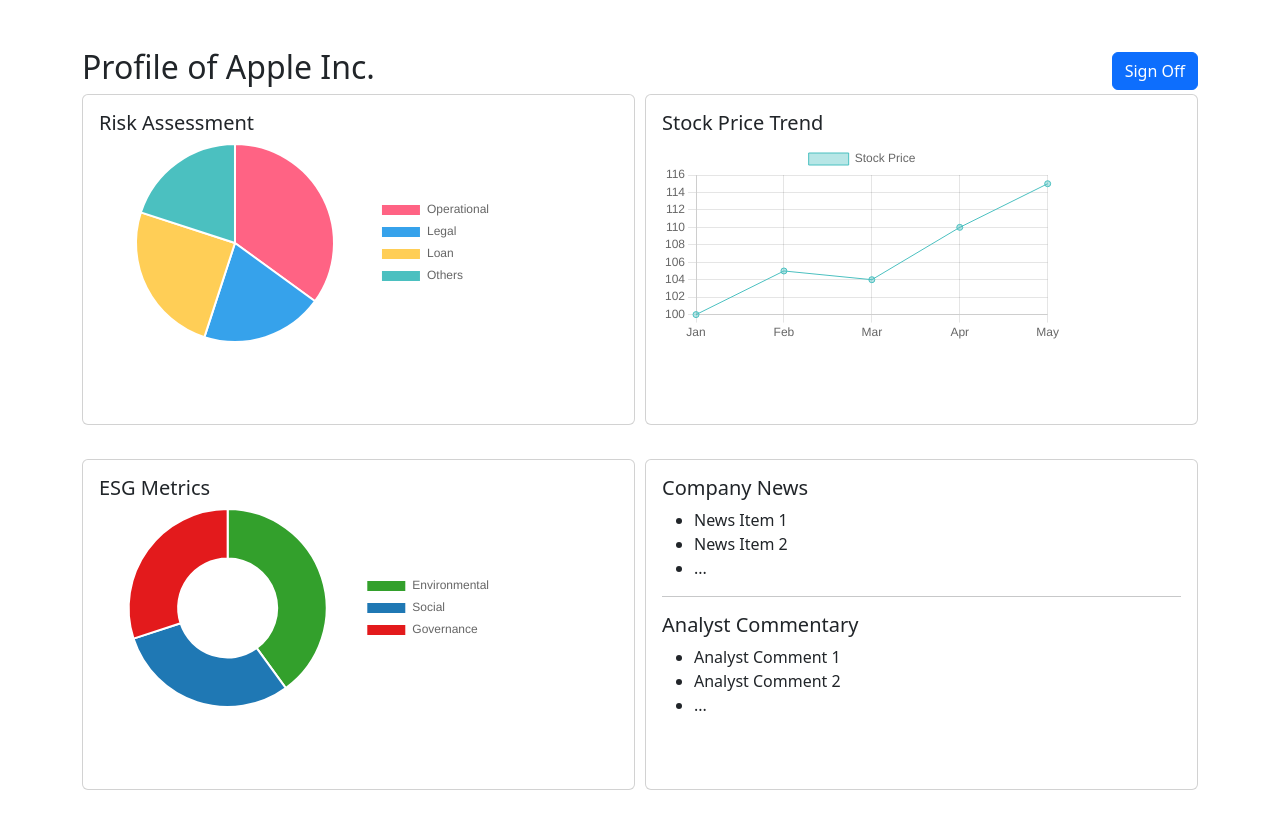
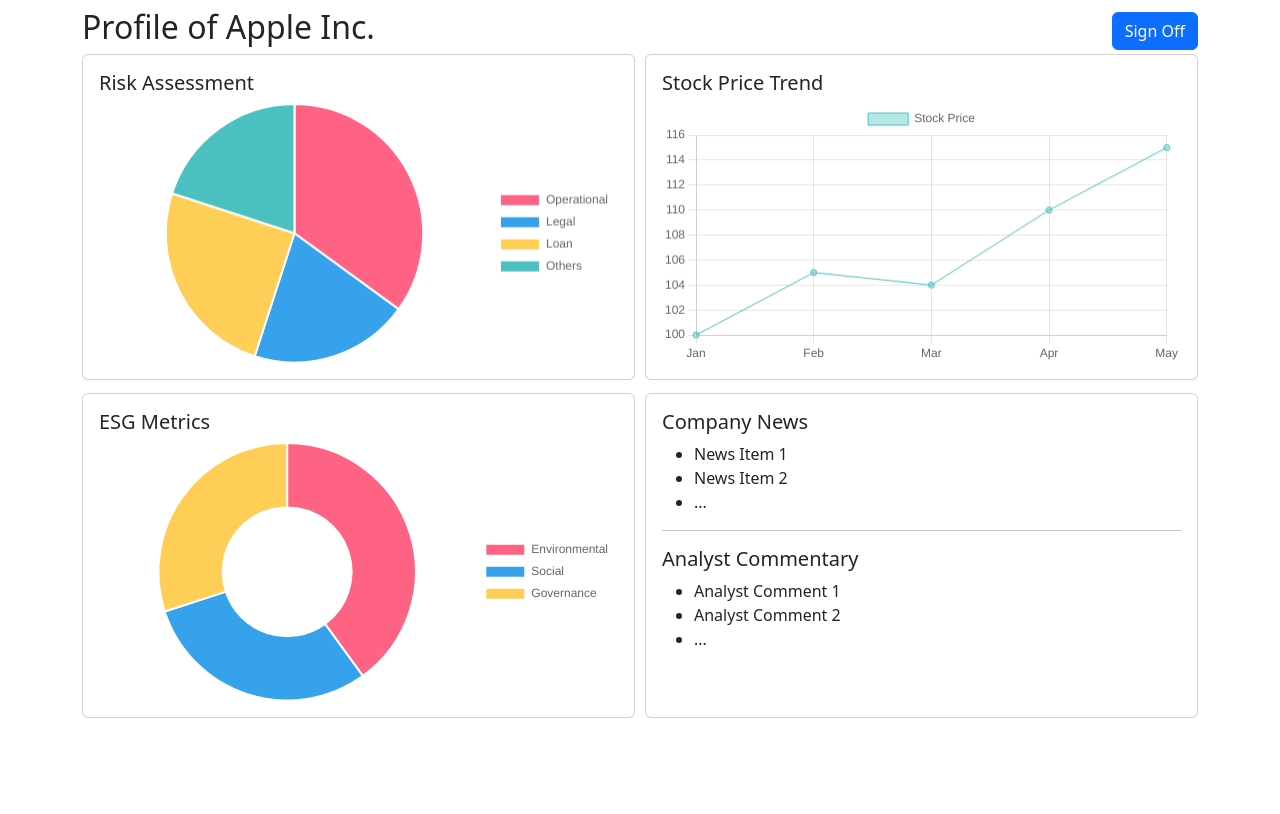
Before and after one commit to xie-ran/BizShield, a React (Create React App) app in the folder react-flask-app/: page /company/1 in a window 1280 px wide. Built offline with nearby package versions, Linux system fonts and the light colour scheme.

Commit message:
Further improved dashboard css

```diff
--- a/react-flask-app/src/Components/CompanyProfile/CompanyProfile.css
+++ b/react-flask-app/src/Components/CompanyProfile/CompanyProfile.css
@@ -3,14 +3,18 @@
     display: grid;
     grid-template-rows: 1fr 1fr; /* two rows of equal height */
     grid-template-columns: 1fr 1fr; /* two columns of equal width */
-    gap: 10px; /* gap between grid items */
-    height: 90vh; /* Reduced from 80vh */
+    row-gap: 5px;  /* Gap between rows */
+    column-gap: 10px;  /* Gap between columns */
+    height: 70vh; /* Reduced from 80vh */
   }
 
   .chartContainer {
-    height: 200px; /* Define a fixed height for the chart container */
+    height: 100%; /* Instead of a fixed 200px, make it relative to the parent */
     width: 100%;
+    overflow: hidden; /* Prevent any child element from overflowing */
+
   }
+
 
 
   .riskCard {
--- a/react-flask-app/src/Components/CompanyProfile/CompanyProfile.js
+++ b/react-flask-app/src/Components/CompanyProfile/CompanyProfile.js
@@ -35,7 +35,7 @@
         labels: ['Environmental', 'Social', 'Governance'],
         datasets: [{
             data: [40, 30, 30],
-            backgroundColor: ['#33A02C', '#1F78B4', '#E31A1C']
+            backgroundColor: ['#FF6384', '#36A2EB', '#FFCE56']
         }]
     };
 
@@ -52,7 +52,7 @@
     const analystComments = ["Analyst Comment 1", "Analyst Comment 2", "..."];
 
     return (
-        <Container className="mt-5">
+        <Container className="mt-2">
             <div className="headerContainer">
                 <h2>Profile of Apple Inc.</h2>
                 <Link to="/">
@@ -61,7 +61,7 @@
             </div>
 
             <div className="gridContainer">
-            <Card className="mb-4 riskCard">
+            <Card className="mb-2 riskCard">
                     <Card.Body className='cardBody'>
                         <Card.Title>Risk Assessment</Card.Title>
                         <div className="chartContainer">
@@ -70,7 +70,7 @@
                     </Card.Body>
                 </Card>
 
-                <Card className="mb-4 stockCard">
+                <Card className="mb-2 stockCard">
                     <Card.Body className='cardBody'>
                         <Card.Title>Stock Price Trend</Card.Title>
                         <div className="chartContainer">
@@ -79,7 +79,7 @@
                     </Card.Body>
                 </Card>
 
-                <Card className="mb-4 esgCard">
+                <Card className="mb-2 esgCard">
                     <Card.Body className='cardBody'>
                         <Card.Title>ESG Metrics</Card.Title>
                         <div className="chartContainer">
@@ -89,7 +89,7 @@
                 </Card>
 
 
-                <Card className="mb-4 newsCard">
+                <Card className="mb-2 newsCard">
                     <Card.Body>
                         <Card.Title>Company News</Card.Title>
                         <ul>{newsItems.map((news, index) => <li key={index}>{news}</li>)}</ul>
```
